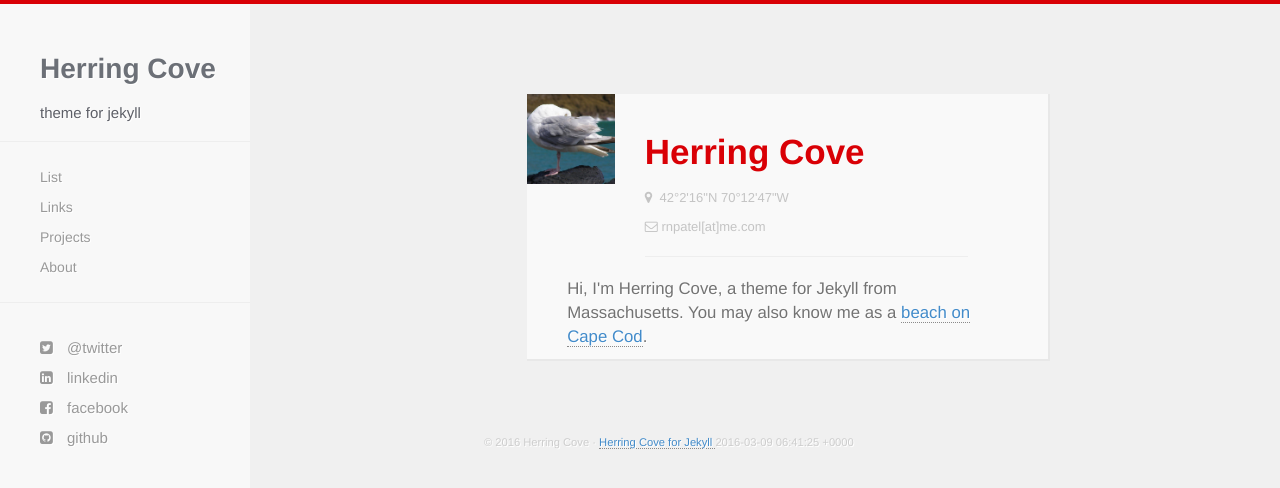
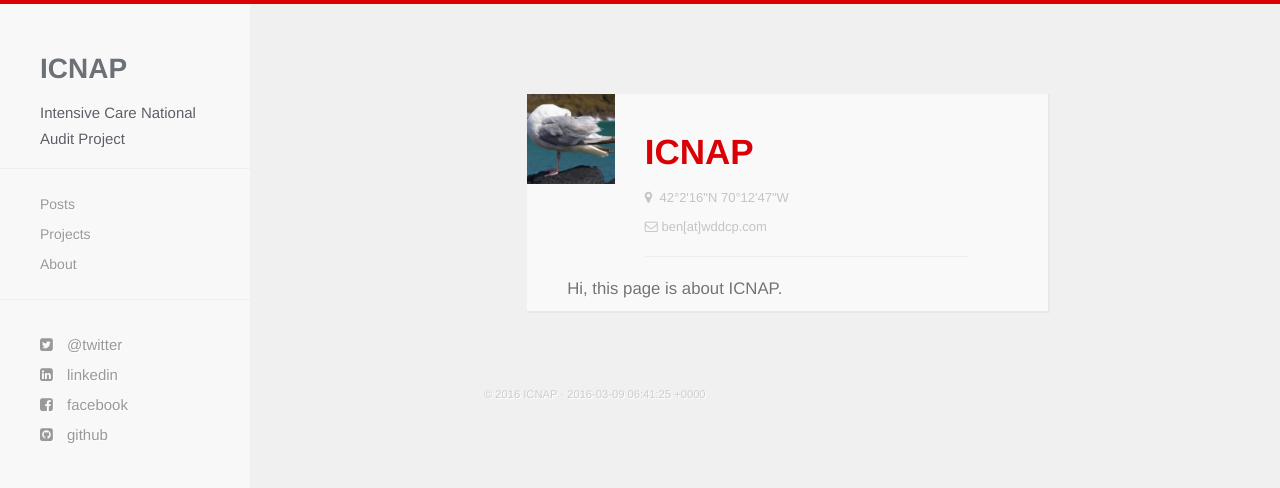
Before and after one commit to bsharif/ICNAP, a Jekyll site: the page built from about.html, in a window 1280 px wide. Shown: the top 488 px of the page. Built offline with Jekyll 4.4.1, drawn with Linux system fonts in a browser that asks for light colours; nearby versions of some CDN libraries; Markdown is read by kramdown in place of the engine named in the settings.

Commit message:
first version, rough draft

```diff
--- a/_config.yml
+++ b/_config.yml
@@ -1,12 +1,12 @@
-name: Herring Cove
-author: Herring Cove
-baseurl: /herring-cove
-description: theme for jekyll
-github: http://www.github.com/arnp
+name: ICNAP
+author: Ben Sharif
+baseurl: /ICNAP
+description: Intensive Care National Audit Project
+github: http://www.github.com/
 twitter: http://www.twitter.com/
 facebook: http://www.facebook.com
 linkedin: http://www.linkedin.com
-email: rnpatel[at]me.com
+email: ben@wddcp.com
 location: 42°2'16"N   70°12'47"W
 disqus: diqus-username
 
@@ -14,7 +14,7 @@ disqus: diqus-username
 
 
 highlighter: pygments
-markdown: redcarpet
+markdown: kramdown
 redcarpet:
   extensions: ["tables"]
 
--- a/_includes/footer.html
+++ b/_includes/footer.html
@@ -2,7 +2,6 @@
   <footer>
     <p class="text-muted credit">
       &copy; {{ site.time | date: '%Y' }} {{ site.name }} &middot;
-      <a href="https://github.com/arnp/herring-cove"> Herring Cove for Jekyll </a>
       {{ site.time }}
     </p>
   </footer>
--- a/_includes/greeting.html
+++ b/_includes/greeting.html
@@ -1,8 +1,10 @@
   </div>
   <div class="container">
     <div id="welcome-greeting">
-      <h1>Land Ahoy!</h1>
-      <h2>This is <a href="https://github.com/arnp/herring-cove">Herring Cove</a>, a minimal theme built for <a href="http://jekyllrb.com"> Jekyll</a>. It features a number distinctive features such as a fixed sidebar and a showcase image. It's also easily configurable and editable to your liking. <br><br> On this test site, you will find some blog posts, interesting links, and more. You'll also find a number of ways to get in touch.</h2>
+      <h1>ICNAP</h1>
+      <h2>The intensive care national audit project. <br><br>
+  		  Covering a number of areas.... More soon.
+      </h2>
       <hr />
     </div>
   </div>
--- a/_includes/navigation.html
+++ b/_includes/navigation.html
@@ -23,11 +23,11 @@
 <!-- Sidebar -->
 <div id="sidebar-wrapper">
   <ul class="sidebar-nav">
-    <li class="sidebar-brand"><a href="{{ site.baseurl }}/"><h1 class="brand">{{ site.name }}</h1></a><h3>{{ site.description }}</h3></li>
+    <li class="sidebar-brand"><a href="{{ site.baseurl }}/"><h1 class="brand">{{ site.name }}</h1></a><h3>Intensive Care National</h3><h3 style="margin-top: 0px"> Audit Project</h3></li>
     <hr />
-    <li><a href="{{ site.baseurl }}/list.html">List</a></li>
-    <li><a href="{{ site.baseurl }}/links.html">Links</a></li>
-    <li><a href="{{ site.baseurl }}/projects.html">Projects</a></li>
+    <li><a href="{{ site.baseurl }}/list.html">Posts</a></li>
+<!--     <li><a href="{{ site.baseurl }}/links.html">Links</a></li>
+ -->    <li><a href="{{ site.baseurl }}/projects.html">Projects</a></li>
     <li><a href="{{ site.baseurl }}/about.html">About</a></li>
     <hr />
     <div id="social-wrapper">
--- a/about.html
+++ b/about.html
@@ -10,15 +10,15 @@ title: About
             <img src="{{ site.baseurl }}/images/self.jpg">
           </div>
           <div class="col-md-9">
-            <h1>Herring Cove</h1>
+            <h1>ICNAP</h1>
             <p><i class="fa fa-map-marker"></i>&nbsp;&nbsp;42°2'16"N   70°12'47"W</p>
-            <p><i class="fa fa-envelope-o"></i>&nbsp;rnpatel[at]me.com </p>
+            <p><i class="fa fa-envelope-o"></i>&nbsp;ben[at]wddcp.com </p>
             <hr />
           </div>
         </div>
         <div class="row">
           <div class="col-md-12 letter">
-            <p>Hi, I'm Herring Cove, a theme for Jekyll from Massachusetts. You may also know me as a <a href="http://wikimapia.org/38526/Herring-Cove-Beach">beach on Cape Cod</a>.</p>
+            <p>Hi, this page is about ICNAP</a>.</p>
           </div>
         </div>
     </div>
```
Also changed, not shown: _posts/2013-12-08-What-is-ICNAP?.markdown (added, +32 -0 lines), _posts/2013-12-08-What-is-this-anyway.markdown (deleted, +0 -45 lines), projects.html (+5 -4 lines), _posts/*2013-12-04-welcome-to-jekyll.markdown (renamed from _posts/2013-12-04-welcome-to-jekyll.markdown).
